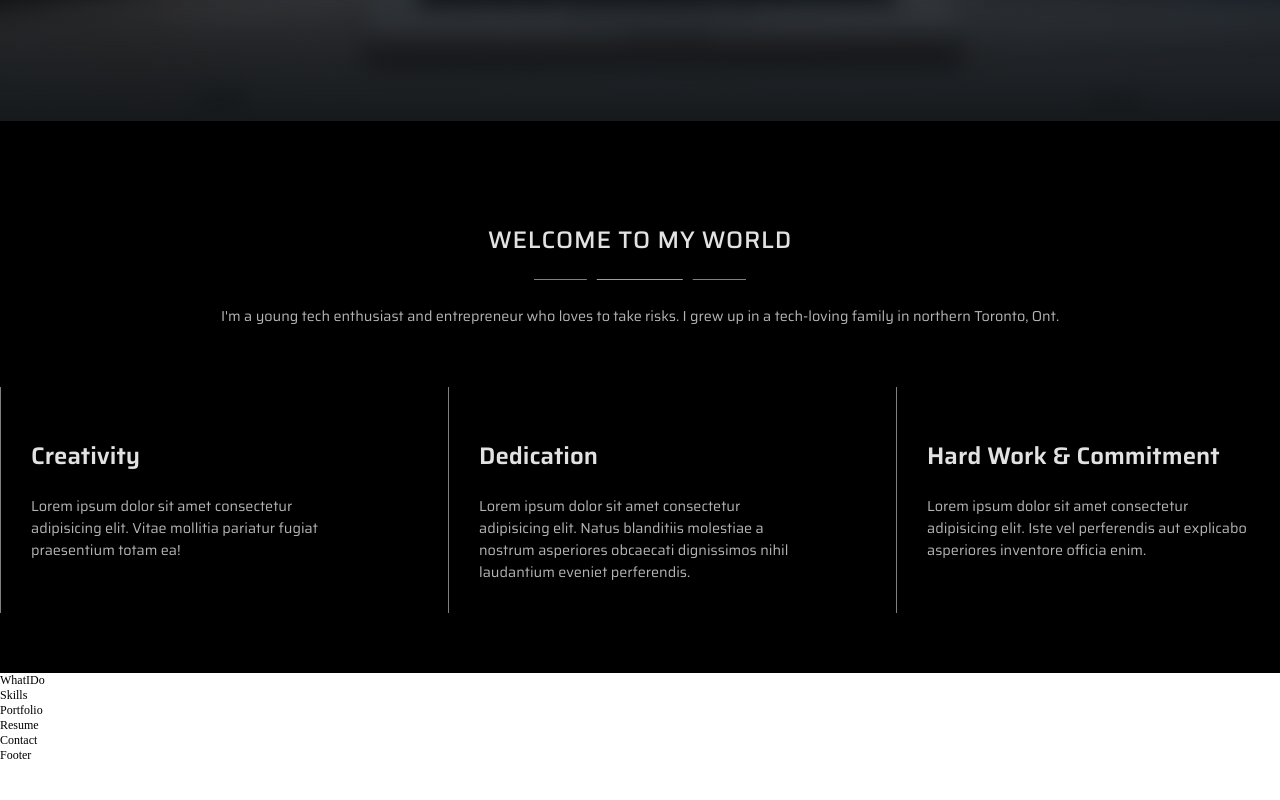
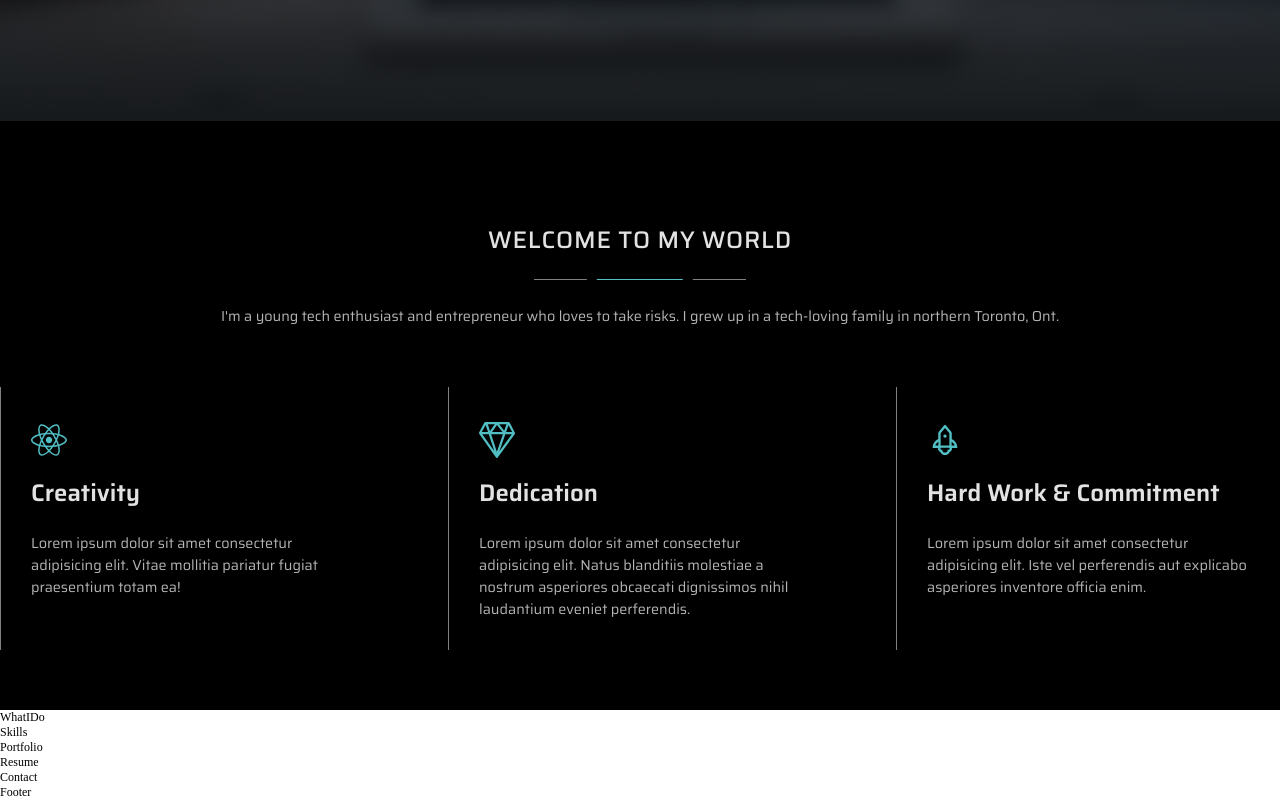
Before and after one commit to grosen-coding/grosen-portfolio, a React (Create React App) app: page / in a window 1280 px wide. Shown: the part 679-1479 px from the top of the page. Before the commit the page ends 1442 px from the top, so only its background shows below. Built offline with nearby package versions, Linux system fonts and the light colour scheme.

Commit message:
finished major aspects of about section

```diff
--- a/package.json
+++ b/package.json
@@ -12,6 +12,7 @@
     "react": "^18.2.0",
     "react-awesome-reveal": "^4.1.0",
     "react-dom": "^18.2.0",
+    "react-icons": "^4.7.1",
     "react-modal": "^3.16.1",
     "react-move": "^6.5.0",
     "react-router-dom": "^6.6.1",
--- a/src/sections/About.jsx
+++ b/src/sections/About.jsx
@@ -1,5 +1,8 @@
 import React from "react";
 import styled from "styled-components";
+import { FaReact } from "react-icons/fa";
+import { SlDiamond } from "react-icons/sl";
+import { AiOutlineRocket } from "react-icons/ai";
 
 function About() {
   return (
@@ -18,7 +21,9 @@ function About() {
 
         <AboutContent>
           <ContentCard>
-            <div></div>
+            <div className="card-icon">
+              <FaReact />
+            </div>
             <h3>Creativity</h3>
             <p>
               Lorem ipsum dolor sit amet consectetur adipisicing elit. Vitae
@@ -26,7 +31,9 @@ function About() {
             </p>
           </ContentCard>
           <ContentCard>
-            <div></div>
+            <div className="card-icon">
+              <SlDiamond />
+            </div>
             <h3>Dedication</h3>
             <p>
               Lorem ipsum dolor sit amet consectetur adipisicing elit. Natus
@@ -35,7 +42,9 @@ function About() {
             </p>
           </ContentCard>
           <ContentCard>
-            <div></div>
+            <div className="card-icon">
+              <AiOutlineRocket />
+            </div>
             <h3>Hard Work & Commitment</h3>
             <p>
               Lorem ipsum dolor sit amet consectetur adipisicing elit. Iste vel
@@ -121,9 +130,15 @@ const ContentCard = styled.div`
   width: 30%;
   border-left: 1px solid grey;
 
+  .card-icon {
+    color: var(--color-primary);
+    font-size: 3rem;
+  }
+
   h3 {
     font-size: 2rem;
     font-weight: 600;
-    padding: 20px 0;
+    padding-bottom: 20px;
+    /* padding: 20px 0; */
   }
 `;
```
Also changed, not shown: 1 other file (tests, documents, lock files or other folders).
